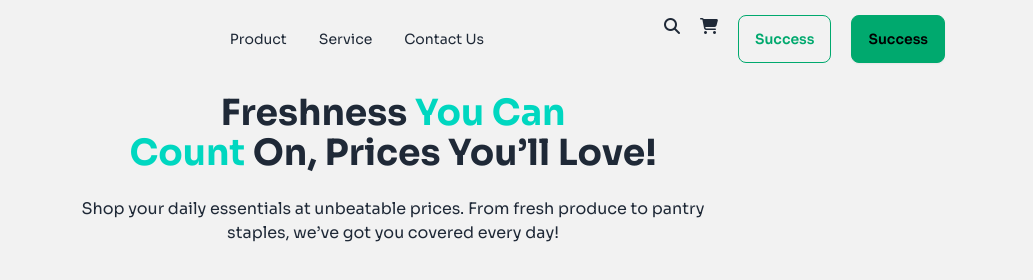
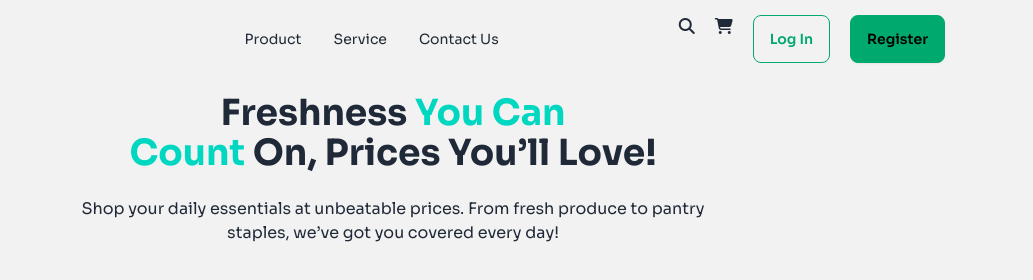
Before and after one commit to sheikh-maruf/assignment03, a plain HTML site: page index.html in a window 1280 px wide. Shown: the top 280 px of the page, 247-1280 px from the left. Drawn offline with nearby package versions, Linux system fonts and the light colour scheme.

Commit message:
added buttons name

```diff
--- a/index.html
+++ b/index.html
@@ -95,8 +95,8 @@
             <ul class="flex gap-5">
               <li><i class="fa-solid fa-magnifying-glass"></i></li>
               <li><i class="fa-solid fa-cart-shopping"></i></li>
-              <li><button class="btn btn-outline btn-success">Success</button></li>
-              <li><button class="btn btn-success">Success</button></li>
+              <li><button class="btn btn-outline btn-success">Log In</button></li>
+              <li><button class="btn btn-success">Register</button></li>
             </ul>
 
           </div>
```
